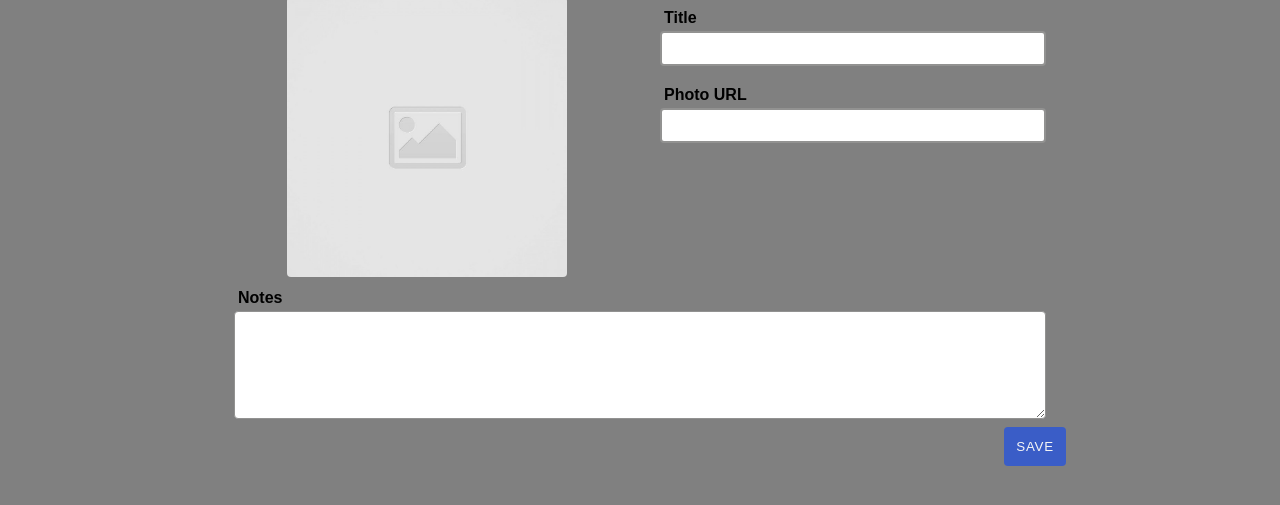
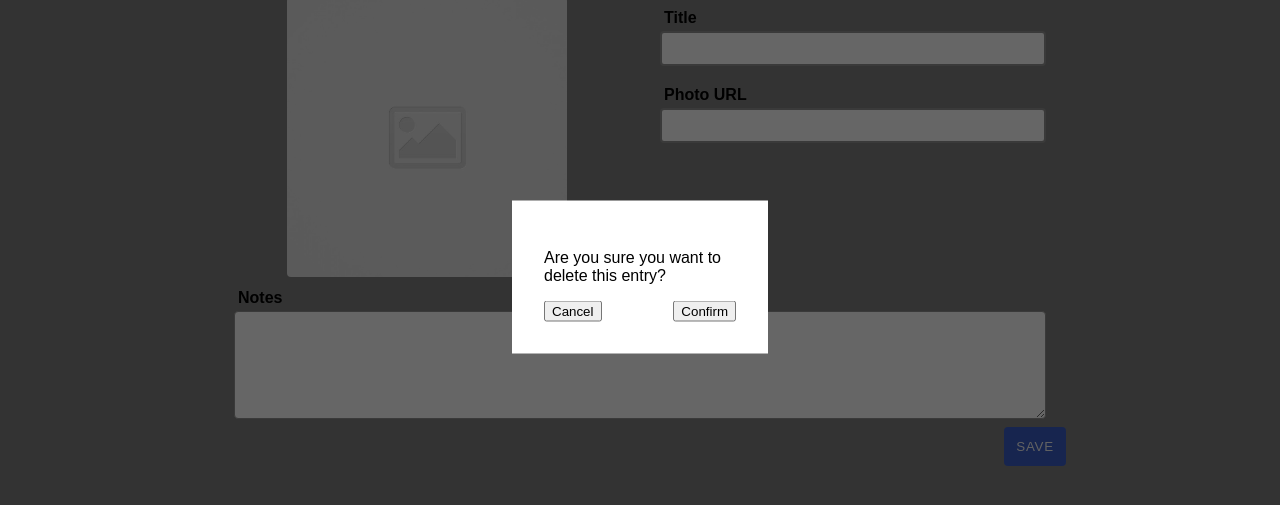
Before and after one commit to easton-morris/code-journal, a website: page index.html in a window 1280 px wide. Shown: the part 123-628 px from the top of the page. Drawn offline with Linux system fonts and the light colour scheme.

Commit message:
added the modals

```diff
--- a/css/styles.css
+++ b/css/styles.css
@@ -186,3 +186,29 @@ i {
   font: icon;
   font-size: xx-large;
 }
+
+.modal-background {
+  width: 100%;
+  height: 100%;
+  margin: 0;
+  position: absolute;
+  top: 0;
+  bottom: 0;
+  right: 0;
+  left: 0;
+  background-color: black;
+  opacity: 60%;
+}
+
+.modal-window {
+  max-width: 20%;
+  background-color: white;
+  display: flex;
+  flex-wrap: wrap;
+  justify-content: space-between;
+  position: absolute;
+  top: 50%;
+  transform: translateY(-50%) translateX(-50%);
+  left: 50%;
+  padding: 2rem;
+}
--- a/index.html
+++ b/index.html
@@ -79,6 +79,19 @@
       </div>
     </div>
   </main>
+  <div class="modal-background">
+  </div>
+  <div class="modal-window">
+    <p class="modal-text">
+      Are you sure you want to delete this entry?
+    </p>
+    <button class="cancel-button">
+      Cancel
+    </button>
+    <button class="confirm-button">
+      Confirm
+    </button>
+  </div>
   <script src="js/data.js"></script>
   <script src="js/main.js"></script>
 </body>
```
